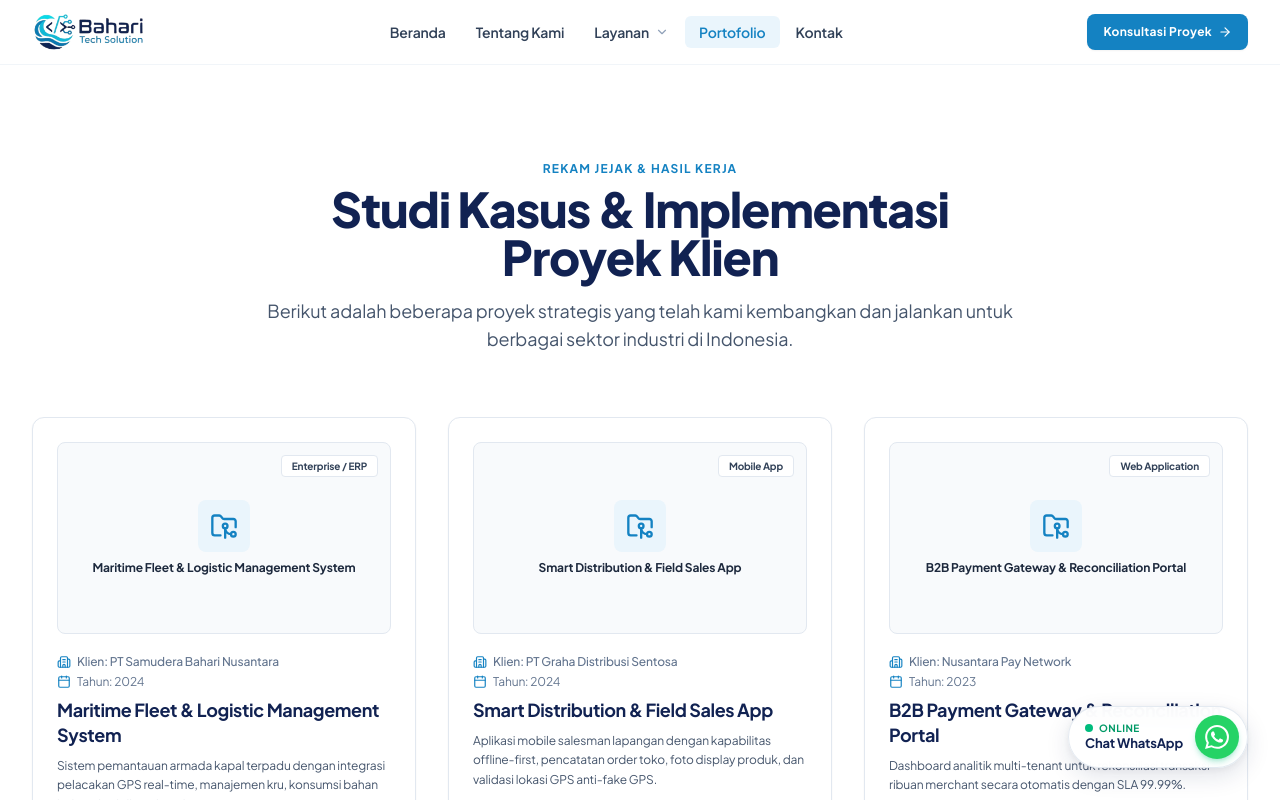
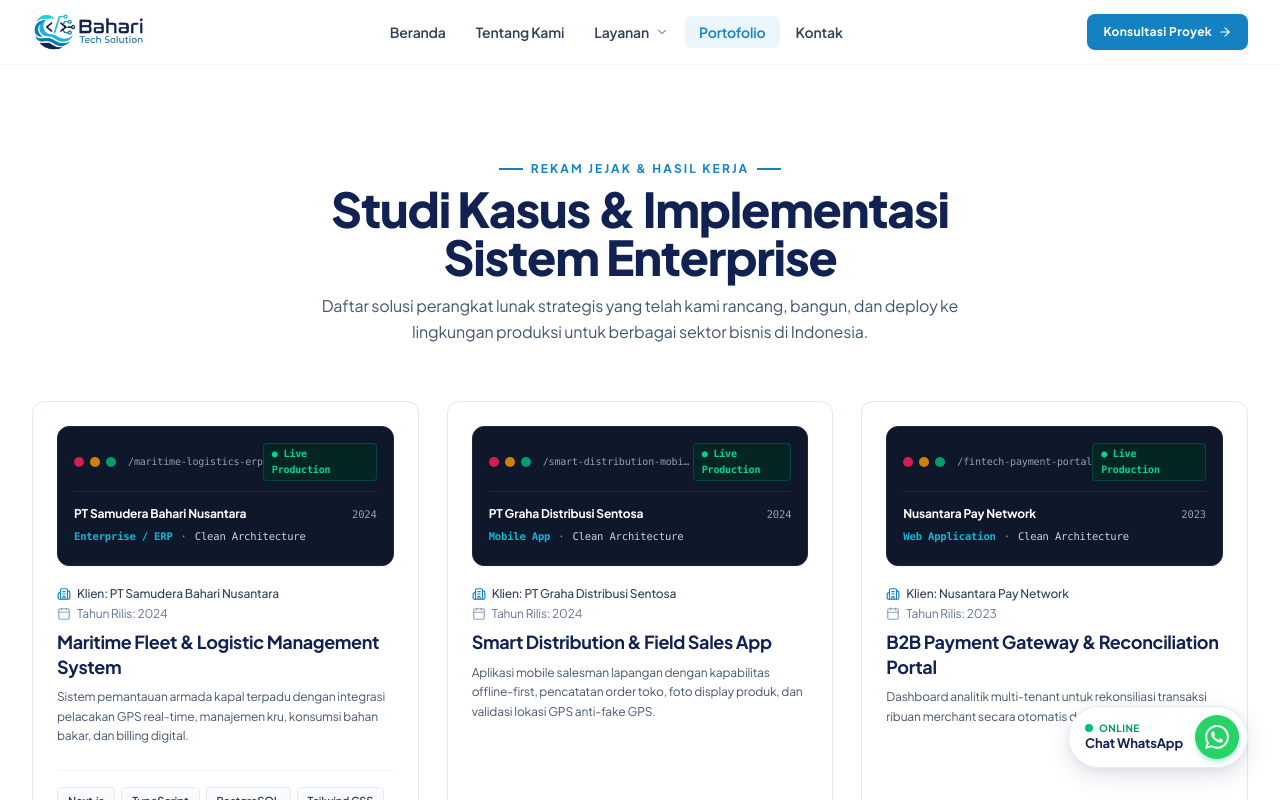
Before and after one commit to baharitechsolution/company-profile, a Next.js app: page /portofolio in a window 1280 px wide. Shown: the top 800 px of the page. Built offline with nearby package versions, Linux system fonts and the light colour scheme.

Commit message:
refactor(ui): purge all AI template tropes in favor of authentic engineering telemetry and IDE case study windows

```diff
--- a/src/app/(marketing)/portofolio/page.tsx
+++ b/src/app/(marketing)/portofolio/page.tsx
@@ -1,6 +1,6 @@
 import { portfolioData } from "@/config/portfolio";
 import { siteConfig } from "@/config/site";
-import { FolderGit2, Calendar, Building2 } from "lucide-react";
+import { Calendar, Building2 } from "lucide-react";
 import type { Metadata } from "next";
 
 export const metadata: Metadata = {
@@ -14,55 +14,80 @@
 
 export default function PortfolioPage() {
   return (
-    <div className="py-16 md:py-24 bg-white">
+    <div className="py-16 md:py-24 bg-white select-none">
       <div className="mx-auto max-w-7xl px-4 sm:px-6 lg:px-8">
         {/* Header */}
-        <div className="text-center max-w-3xl mx-auto mb-16">
-          <span className="text-xs font-bold uppercase tracking-widest text-[#1482C2] block mb-2">
-            REKAM JEJAK & HASIL KERJA
-          </span>
-          <h1 className="text-4xl sm:text-5xl font-extrabold tracking-tight text-[#112252]">
-            Studi Kasus & Implementasi Proyek Klien
+        <div className="text-center max-w-3xl mx-auto mb-14">
+          <div className="flex items-center justify-center gap-2 mb-2">
+            <span className="h-0.5 w-6 bg-[#1482C2]" />
+            <span className="text-xs font-bold uppercase tracking-[0.18em] text-[#1482C2]">
+              REKAM JEJAK &amp; HASIL KERJA
+            </span>
+            <span className="h-0.5 w-6 bg-[#1482C2]" />
+          </div>
+          <h1 className="text-3xl sm:text-4xl md:text-5xl font-extrabold tracking-tight text-[#112252]">
+            Studi Kasus &amp; Implementasi Sistem Enterprise
           </h1>
-          <p className="mt-4 text-base sm:text-lg text-slate-600">
-            Berikut adalah beberapa proyek strategis yang telah kami kembangkan dan jalankan untuk berbagai sektor industri di Indonesia.
+          <p className="mt-3 text-sm sm:text-base text-slate-600 max-w-2xl mx-auto leading-relaxed">
+            Daftar solusi perangkat lunak strategis yang telah kami rancang, bangun, dan deploy ke lingkungan produksi untuk berbagai sektor bisnis di Indonesia.
           </p>
         </div>
 
         {/* Portfolio Grid */}
-        <div className="grid grid-cols-1 md:grid-cols-2 lg:grid-cols-3 gap-8">
+        <div className="grid grid-cols-1 md:grid-cols-2 lg:grid-cols-3 gap-6 sm:gap-7">
           {portfolioData.map((project) => (
             <div
               key={project.id}
-              className="flex flex-col justify-between rounded-xl border border-slate-200 bg-white p-6 shadow-xs hover:border-[#1482C2] hover:shadow-md transition-all duration-200"
+              className="group flex flex-col justify-between rounded-xl border border-slate-200 bg-white p-5 sm:p-6 shadow-2xs hover:border-[#1482C2] hover:shadow-md transition-all duration-300 hover:-translate-y-1"
             >
               <div>
-                <div className="relative mb-5 flex h-48 w-full items-center justify-center rounded-lg bg-[#F8FAFC] border border-slate-200 p-4">
-                  <div className="flex flex-col items-center justify-center text-center">
-                    <div className="mb-2 rounded-lg bg-[#EAF5FC] p-3 text-[#1482C2]">
-                      <FolderGit2 className="h-7 w-7" />
+                {/* Architectural System Window Preview Bar (Tampilan Produk Rekayasa Nyata) */}
+                <div className="relative mb-5 rounded-xl bg-slate-900 border border-slate-800 p-4 overflow-hidden shadow-2xs group-hover:border-[#1482C2]/50 transition-colors">
+                  {/* Header: OS Window Controls & Route */}
+                  <div className="flex items-center justify-between pb-2.5 mb-2.5 border-b border-slate-800 text-[11px] font-mono text-slate-400">
+                    <div className="flex items-center gap-1.5">
+                      <span className="h-2.5 w-2.5 rounded-full bg-rose-500/80" />
+                      <span className="h-2.5 w-2.5 rounded-full bg-amber-500/80" />
+                      <span className="h-2.5 w-2.5 rounded-full bg-emerald-500/80" />
+                      <span className="ml-1.5 text-slate-400 text-[10px] truncate max-w-[150px]">
+                        /{project.slug}
+                      </span>
                     </div>
-                    <span className="text-xs font-bold text-slate-800">
-                      {project.title}
+                    <span className="text-[10px] font-semibold text-emerald-400 bg-emerald-950/70 border border-emerald-800/60 px-2 py-0.5 rounded">
+                      ● Live Production
                     </span>
                   </div>
-                  <span className="absolute top-3 right-3 rounded bg-white border border-slate-200 px-2.5 py-0.5 text-[10px] font-bold text-slate-700">
-                    {project.category}
-                  </span>
+
+                  {/* Body: High-tech System Metric Preview */}
+                  <div className="space-y-1.5 py-1">
+                    <div className="flex items-center justify-between text-xs">
+                      <span className="text-white font-bold truncate max-w-[210px]">
+                        {project.client}
+                      </span>
+                      <span className="text-slate-400 font-mono text-[10.5px]">
+                        {project.year}
+                      </span>
+                    </div>
+                    <div className="flex items-center gap-2 text-[10.5px] text-slate-400 font-mono">
+                      <span className="text-[#0EB8D8] font-bold">{project.category}</span>
+                      <span>·</span>
+                      <span className="text-slate-300">Clean Architecture</span>
+                    </div>
+                  </div>
                 </div>
 
                 <div className="space-y-1 text-xs text-slate-500 mb-2">
                   <div className="flex items-center gap-1.5">
                     <Building2 className="h-3.5 w-3.5 text-[#1482C2]" />
-                    <span className="font-medium">Klien: {project.client}</span>
+                    <span className="font-medium text-slate-700">Klien: {project.client}</span>
                   </div>
                   <div className="flex items-center gap-1.5">
-                    <Calendar className="h-3.5 w-3.5 text-[#1482C2]" />
-                    <span>Tahun: {project.year}</span>
+                    <Calendar className="h-3.5 w-3.5 text-slate-400" />
+                    <span>Tahun Rilis: {project.year}</span>
                   </div>
                 </div>
 
-                <h2 className="text-lg font-bold text-[#112252] leading-snug">
+                <h2 className="text-lg font-bold text-[#112252] group-hover:text-[#1482C2] transition-colors leading-snug">
                   {project.title}
                 </h2>
 
@@ -75,7 +100,7 @@
                 {project.techStack.map((tech, idx) => (
                   <span
                     key={idx}
-                    className="rounded bg-slate-100 px-2.5 py-1 text-[11px] font-medium text-slate-600"
+                    className="rounded bg-slate-50 border border-slate-200/80 px-2.5 py-1 text-[11px] font-semibold text-slate-700"
                   >
                     {tech}
                   </span>
--- a/src/components/sections/portfolio-section.tsx
+++ b/src/components/sections/portfolio-section.tsx
@@ -46,22 +46,39 @@
             <ScrollStaggerItem key={item.id}>
               <div className="group flex flex-col justify-between h-full rounded-xl border border-slate-200 bg-white p-5 shadow-2xs hover:border-[#1482C2] hover:shadow-xs transition-all duration-200 hover:-translate-y-1">
                 <div>
-                  {/* Mockup Box Ringkas */}
-                  <div className="relative mb-4 flex h-32 w-full items-center justify-center rounded-lg bg-[#F8FAFC] border border-slate-200 p-3">
-                    <div className="flex flex-col items-center justify-center text-center">
-                      <div className="mb-1.5 rounded-lg bg-[#EAF5FC] p-2 text-[#1482C2]">
-                        <FolderGit2 className="h-5 w-5" />
+                  {/* Architectural System Window Preview Bar (Tampilan Produk Rekayasa Nyata) */}
+                  <div className="relative mb-4 rounded-xl bg-slate-900 border border-slate-800 p-3.5 overflow-hidden shadow-2xs group-hover:border-[#1482C2]/50 transition-colors">
+                    {/* Header: OS Window Controls & Route */}
+                    <div className="flex items-center justify-between pb-2 mb-2 border-b border-slate-800 text-[10px] font-mono text-slate-400">
+                      <div className="flex items-center gap-1.5">
+                        <span className="h-2 w-2 rounded-full bg-rose-500/80" />
+                        <span className="h-2 w-2 rounded-full bg-amber-500/80" />
+                        <span className="h-2 w-2 rounded-full bg-emerald-500/80" />
+                        <span className="ml-1 text-slate-400 text-[9.5px] truncate max-w-[130px]">
+                          /{item.slug}
+                        </span>
                       </div>
-                      <span className="text-xs font-bold text-slate-800 line-clamp-1">
-                        {item.title}
-                      </span>
-                      <span className="text-[10px] text-slate-500 mt-0.5">
-                        {item.client}
+                      <span className="text-[9px] font-semibold text-emerald-400 bg-emerald-950/70 border border-emerald-800/60 px-1.5 py-0.5 rounded">
+                        ● Production
                       </span>
                     </div>
-                    <span className="absolute top-2.5 right-2.5 rounded bg-white border border-slate-200 px-2 py-0.5 text-[9px] font-bold text-slate-700">
-                      {item.year}
-                    </span>
+
+                    {/* Body: High-tech System Metric Preview */}
+                    <div className="space-y-1">
+                      <div className="flex items-center justify-between text-xs">
+                        <span className="text-white font-bold truncate max-w-[190px]">
+                          {item.client}
+                        </span>
+                        <span className="text-slate-400 font-mono text-[10px]">
+                          {item.year}
+                        </span>
+                      </div>
+                      <div className="flex items-center gap-2 text-[10px] text-slate-400 font-mono">
+                        <span className="text-[#0EB8D8] font-bold">{item.category}</span>
+                        <span>·</span>
+                        <span className="text-slate-300">Clean Architecture</span>
+                      </div>
+                    </div>
                   </div>
 
                   <div className="flex items-center gap-1.5 text-[11px] text-[#1482C2] font-bold uppercase tracking-wider mb-1.5">
@@ -78,11 +95,11 @@
                   </p>
                 </div>
 
-                <div className="mt-4 pt-3 border-t border-slate-100 flex flex-wrap gap-1">
+                <div className="mt-4 pt-3 border-t border-slate-100 flex flex-wrap gap-1.5">
                   {item.techStack.map((tech, idx) => (
                     <span
                       key={idx}
-                      className="rounded bg-slate-100 px-2 py-0.5 text-[10px] font-medium text-slate-600"
+                      className="rounded bg-slate-50 border border-slate-200/80 px-2 py-0.5 text-[10px] font-semibold text-slate-700"
                     >
                       {tech}
                     </span>
```
Also changed, not shown: src/components/sections/hero-banner-visual.tsx (+95 -60 lines).
